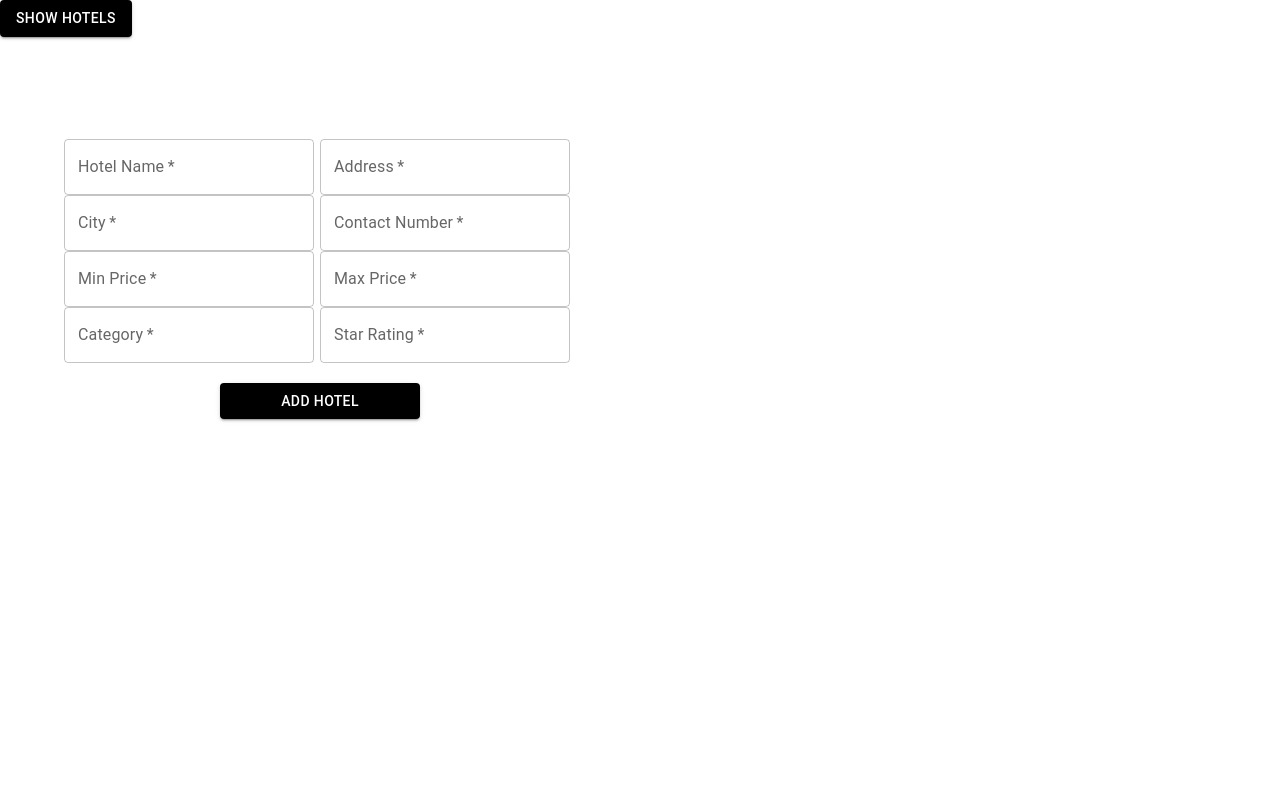
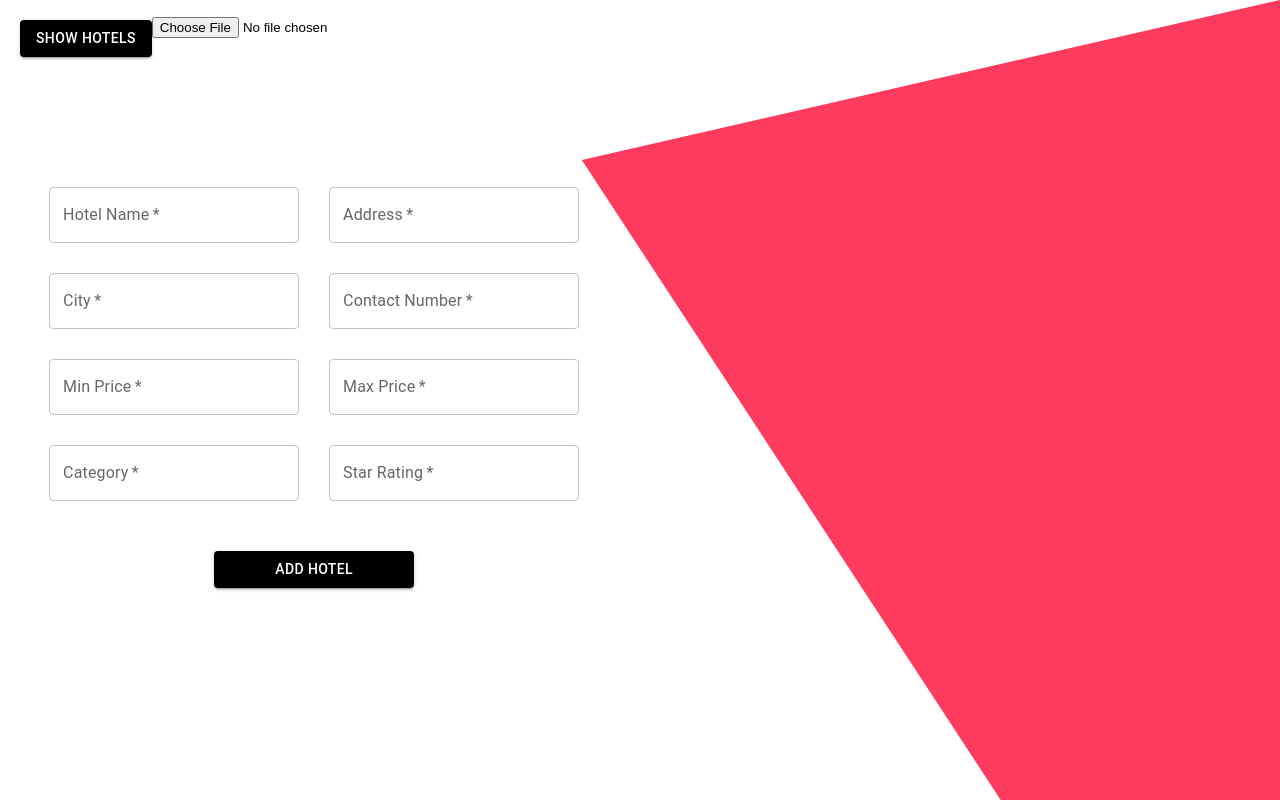
Before and after one commit to varunsharma21/HotelHub, a React (Create React App) app in the folder client/: page /add-hotel in a window 1280 px wide. Built offline with nearby package versions, Linux system fonts and the light colour scheme; no server answers.

Commit message:
Add files via upload

```diff
--- a/client/package.json
+++ b/client/package.json
@@ -16,6 +16,7 @@
     "@testing-library/user-event": "^13.5.0",
     "react": "^18.3.1",
     "react-dom": "^18.3.1",
+    "react-image-picker-editor": "^1.3.4",
     "react-router-dom": "^6.23.1",
     "react-scripts": "5.0.1",
     "web-vitals": "^2.1.4"
--- a/client/src/App.js
+++ b/client/src/App.js
@@ -4,6 +4,7 @@ import AddHotel from "./components/AddHotel";
 import HotelContextProvider from "./store/HotelInfoProvider";
 import HomePage from "./components/HomePage/HomePage";
 import Details from "./components/Details/Details";
+import ImageUploader from "./components/Test";
 
 function App() {
   return (
@@ -13,6 +14,7 @@ function App() {
           <Route path="/" element={<HomePage />} />
           <Route path="/add-hotel" element={<AddHotel />} />
           <Route path="/details" element={<Details />} />
+          <Route path="/test" element={<ImageUploader />} />
           <Route path="*" element={<p>404 bhai!</p>} />
         </Routes>
       </Router>
--- a/client/src/components/AddHotel.js
+++ b/client/src/components/AddHotel.js
@@ -88,8 +88,13 @@ const AddHotel = () => {
     // navigate("/");
   };
 
+  const imageUploadHandler = (e) => {
+    console.log(e.target.files[0]);
+  };
+
   return (
     <div className={styles.container}>
+      <div className={styles.left}>
         <Button
           className={styles.showHotels}
           onClick={backToHotels}
@@ -98,6 +103,8 @@ const AddHotel = () => {
         >
           Show Hotels
         </Button>
+
+        <input type="file" onChange={imageUploadHandler} />
         <form className={styles.form} onSubmit={submitHandler}>
           {inputInfo.map((info, index) => (
             <TextField
@@ -116,6 +123,8 @@ const AddHotel = () => {
           </Button>
         </form>
       </div>
+      <div className={styles.right}></div>
+    </div>
   );
 };
 
--- a/client/src/components/AddHotel.module.css
+++ b/client/src/components/AddHotel.module.css
@@ -1,17 +1,19 @@
 .container {
   height: 100vh;
-  /* display: flex;
-  flex-direction: column;
-  justify-content: center;
-  align-items: center; */
+  display: flex;
+  flex-direction: row;
 }
 
 .form {
   display: grid;
   grid-template-columns: repeat(2, 1fr);
-  width: 40%;
-  margin: 8% 0 0 5%;
-  /* gap: 20px; */
+  width: 77%;
+  margin: 19% 0 0 5%;
+  z-index: 10;
+  background-color: white;
+  gap: 30px;
+  border-radius: 20px;
+  padding: 20px;
 }
 
 .form Button {
@@ -25,9 +27,21 @@
 .input {
   width: 250px;
   margin: 20px;
+  z-index: 10 !important;
 }
 
 .showHotels {
-  margin: 20px 0 0 20px;
+  margin: 20px 0 0 20px !important;
   background-color: black !important;
 }
+
+.left {
+  width: 50%;
+}
+
+.right {
+  background-color: #fc3b5f;
+  height: 100vh;
+  width: 60%;
+  clip-path: polygon(100% 0, 0 20%, 60% 100%, 100% 100%);
+}
--- /dev/null
+++ b/client/src/components/Test.js
@@ -0,0 +1,36 @@
+import React, { useEffect, useState } from "react";
+
+const ImageUploader = () => {
+  const [image, setImage] = useState(null);
+
+  const handleImageChange = (event) => {
+    const file = event.target.files[0];
+    if (file) {
+      const reader = new FileReader();
+      reader.onloadend = () => {
+        setImage(reader.result);
+      };
+      reader.readAsDataURL(file);
+    }
+  };
+
+  useEffect(() => {
+    console.log(image);
+  }, [image]);
+
+  return (
+    <div>
+      <h1>Upload and Display Image</h1>
+      <input type="file" accept="image/*" onChange={handleImageChange} />
+      {image && (
+        <img
+          src={image}
+          alt="Selected"
+          style={{ width: "200px", height: "auto", marginTop: "10px" }}
+        />
+      )}
+    </div>
+  );
+};
+
+export default ImageUploader;
```
Lines whose indentation alone changed are shown as unchanged.
